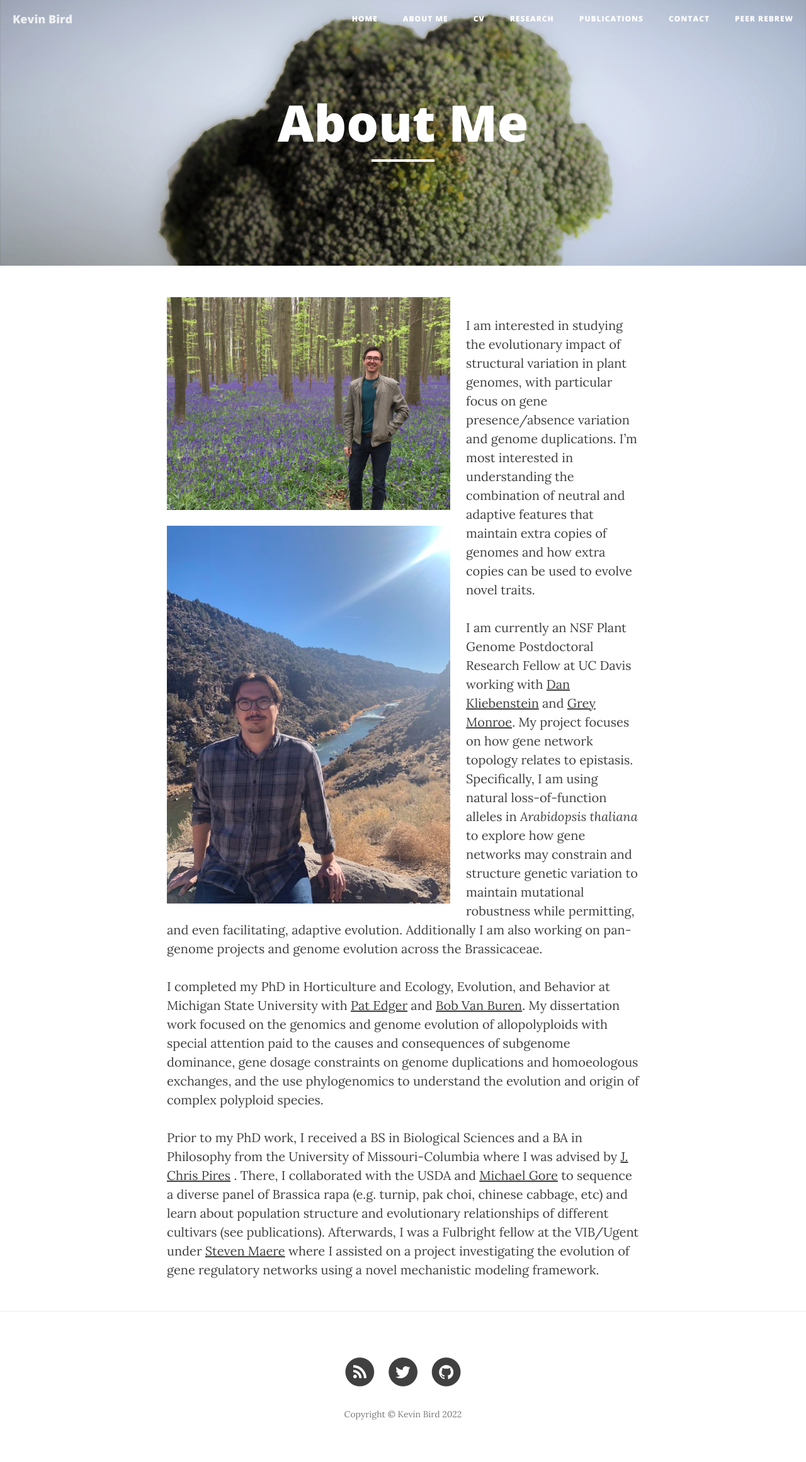
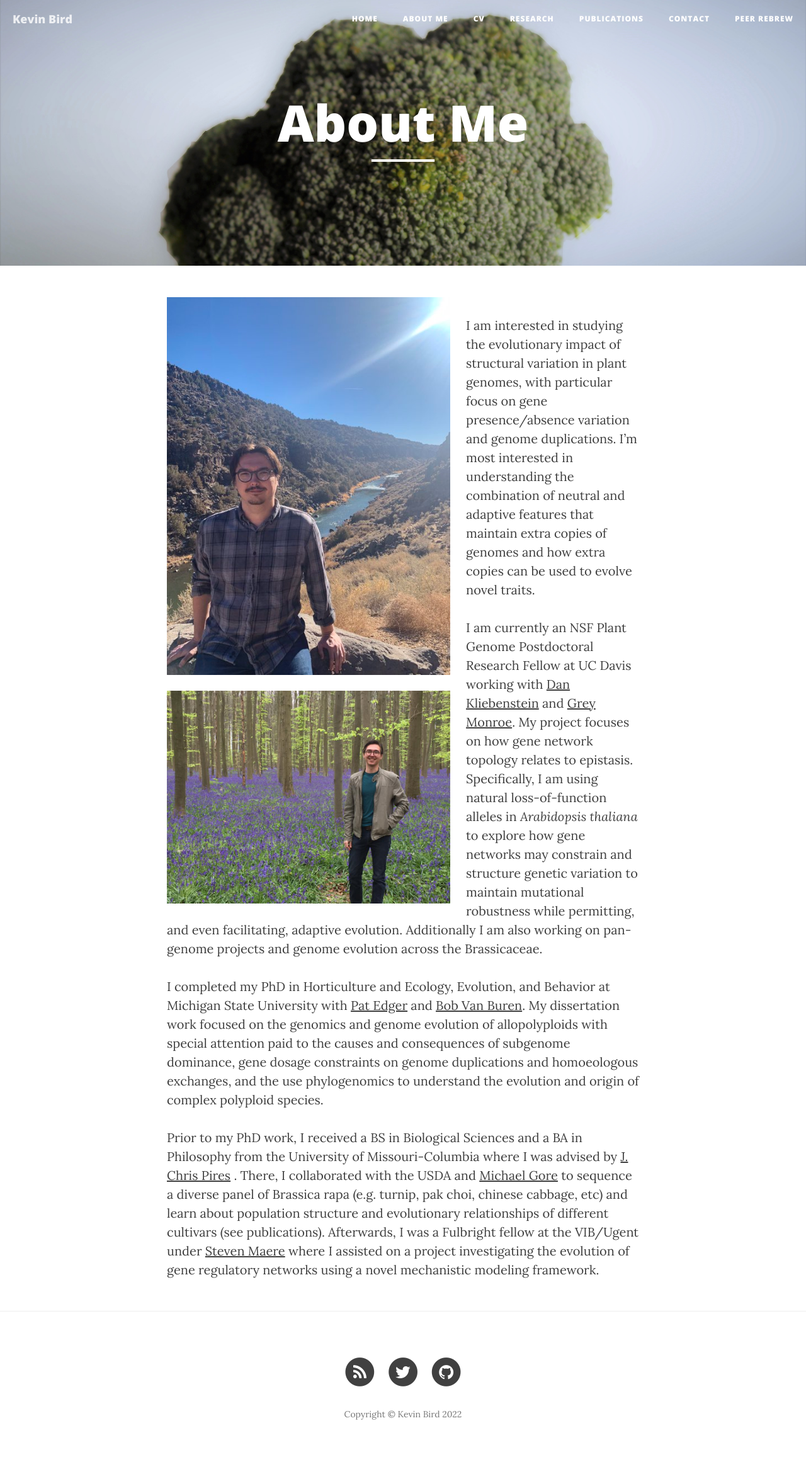
Before and after one commit to KevinABird/KevinABird.github.io, a Jekyll site: the page built from 1_about.md, in a window 1280 px wide. Shown: the whole page at 63% size. Built offline with Jekyll 4.4.1, drawn with Linux system fonts in a browser that asks for light colours; nearby versions of some CDN libraries.

Commit message:
Update 1_about.md

```diff
--- a/1_about.md
+++ b/1_about.md
@@ -5,13 +5,12 @@ header-img: "img/Banner2-2.jpg"
 ---
 
 <div style="float: left; padding-right: 25px; padding-bottom: 25px">
-	<a href="http://kevinabird.github.io/img/AboutMe_pic.jpg"><img src="/img/AboutMe_pic.jpg" width="450" alt="Kevin Bird" onclick="_gaq.push(['_trackEvent', 'IMGs', 'Image', 'Ironman']);" /></a>
+	<a href="http://kevinabird.github.io/img/0MNpaewh.jpg"><img src="/img/0MNpaewh.jpg" width="450" alt="Kevin Bird" onclick="_gaq.push(['_trackEvent', 'IMGs', 'Image', 'Ironman']);" /></a>
 </div>
 
 <div style="float: left; padding-right: 25px; padding-bottom: 25px">
-	<a href="http://kevinabird.github.io/img/0MNpaewh.jpg"><img src="/img/0MNpaewh.jpg" width="450" alt="Kevin Bird" onclick="_gaq.push(['_trackEvent', 'IMGs', 'Image', 'Ironman']);" /></a>
+	<a href="http://kevinabird.github.io/img/AboutMe_pic.jpg"><img src="/img/AboutMe_pic.jpg" width="450" alt="Kevin Bird" onclick="_gaq.push(['_trackEvent', 'IMGs', 'Image', 'Ironman']);" /></a>
 </div>
-
 
 I am interested in studying the evolutionary impact of structural variation in plant genomes, with particular focus on gene presence/absence variation and genome duplications. I'm most interested in understanding the combination of neutral and adaptive features that maintain extra copies of
 genomes and how extra copies can be used to evolve novel traits.
```
